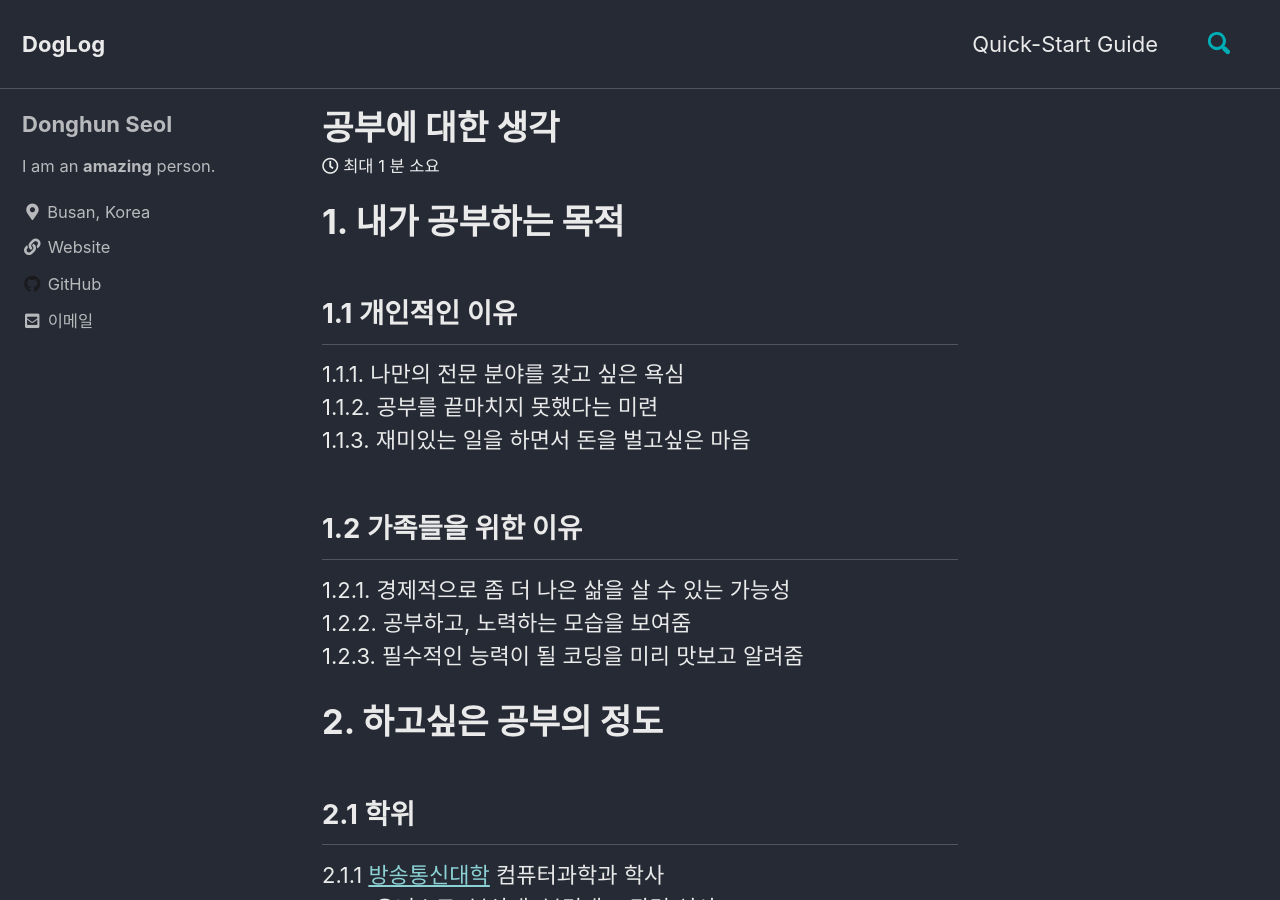
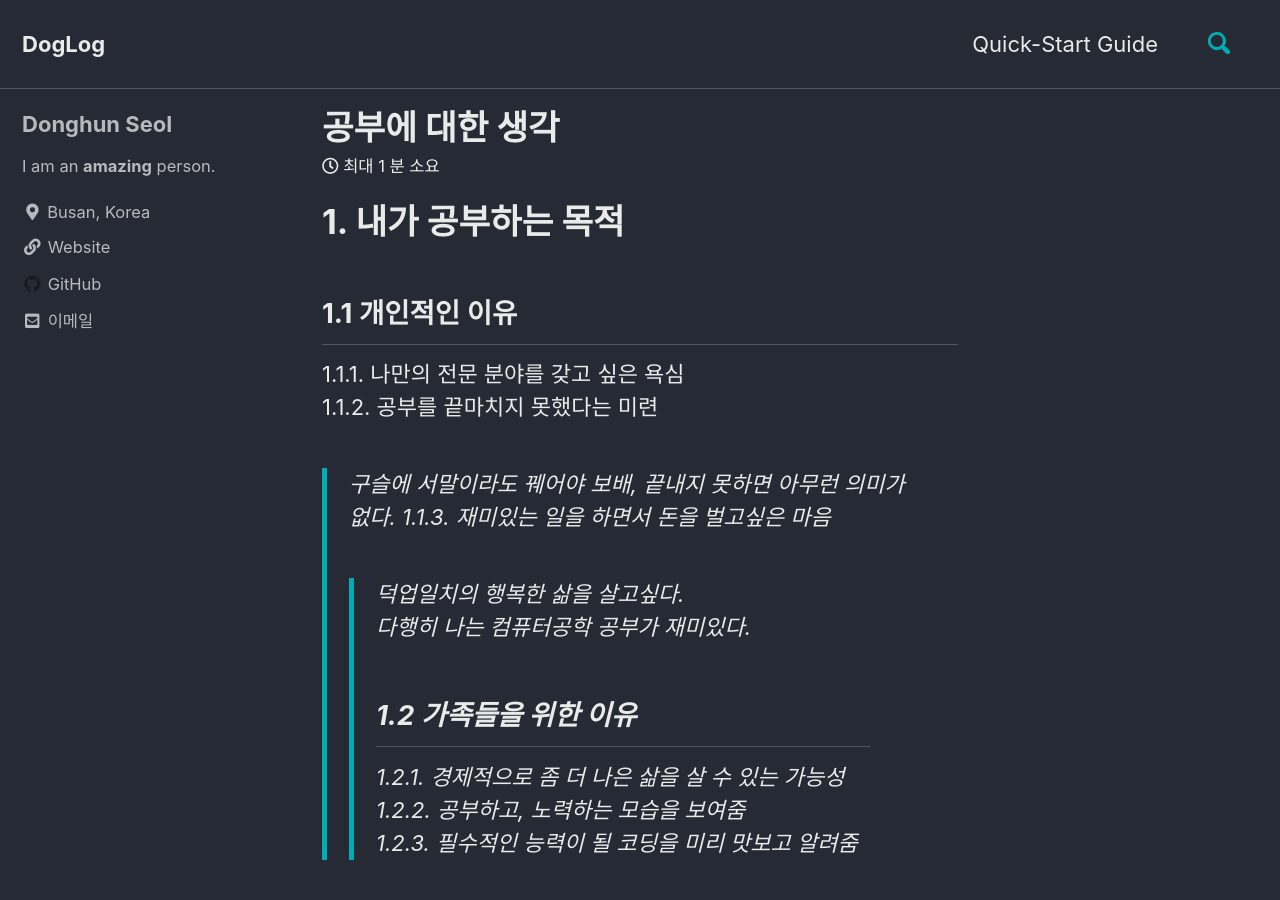
Before and after one commit to atoye1/atoye1.github.io, a Jekyll site: the page built from _posts/2020-10-19-thoughts-on-study.md, in a window 1280 px wide and 900 px high. Built offline with Jekyll 4.4.1, drawn with Linux system fonts in a browser that asks for light colours; cached includes are drawn as plain includes; comment, search, counter and statistics services are not loaded.

Commit message:
Update 2020-10-19-thoughts-on-study.md

```diff
--- a/_posts/2020-10-19-thoughts-on-study.md
+++ b/_posts/2020-10-19-thoughts-on-study.md
@@ -10,8 +10,10 @@ last_modified_at:
 ## 1.1 개인적인 이유
 1.1.1. 나만의 전문 분야를 갖고 싶은 욕심
 1.1.2. 공부를 끝마치지 못했다는 미련
+  > 구슬에 서말이라도 꿰어야 보배, 끝내지 못하면 아무런 의미가 없다.
 1.1.3. 재미있는 일을 하면서 돈을 벌고싶은 마음
-
+  >> 덕업일치의 행복한 삶을 살고싶다.
+  다행히 나는 컴퓨터공학 공부가 재미있다.
 ## 1.2 가족들을 위한 이유
 1.2.1. 경제적으로 좀 더 나은 삶을 살 수 있는 가능성
 1.2.2. 공부하고, 노력하는 모습을 보여줌
```
